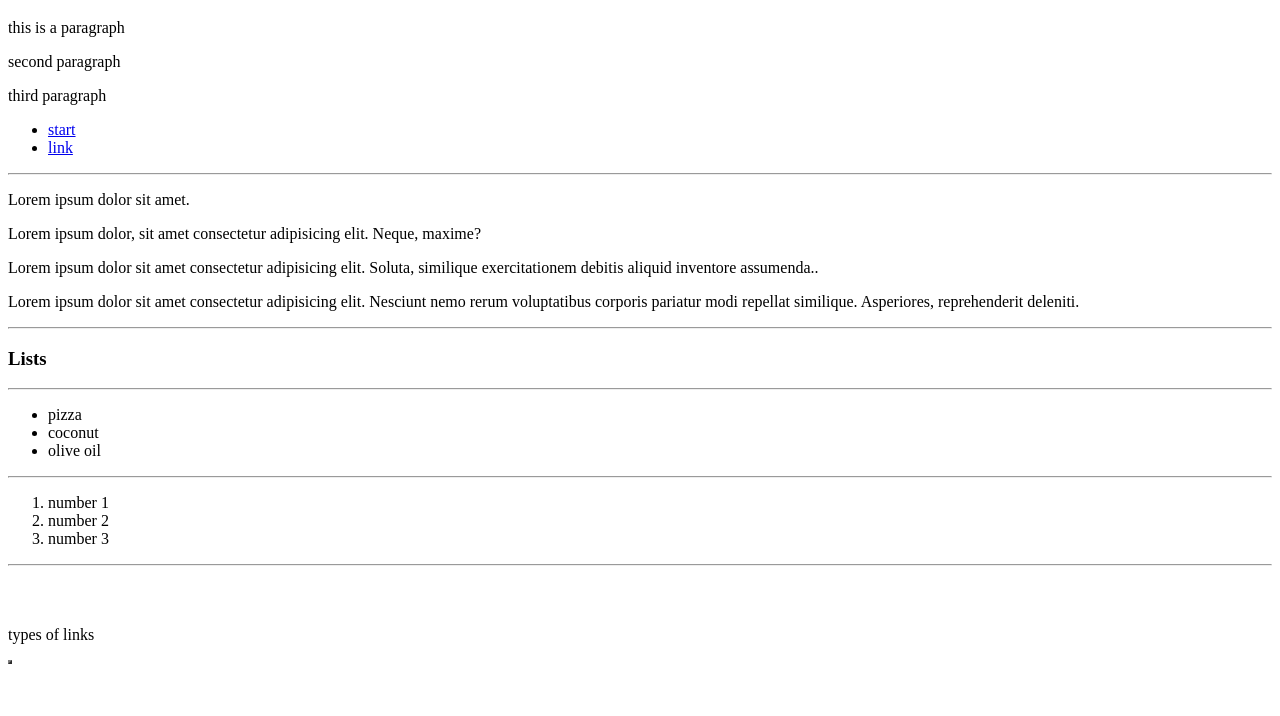
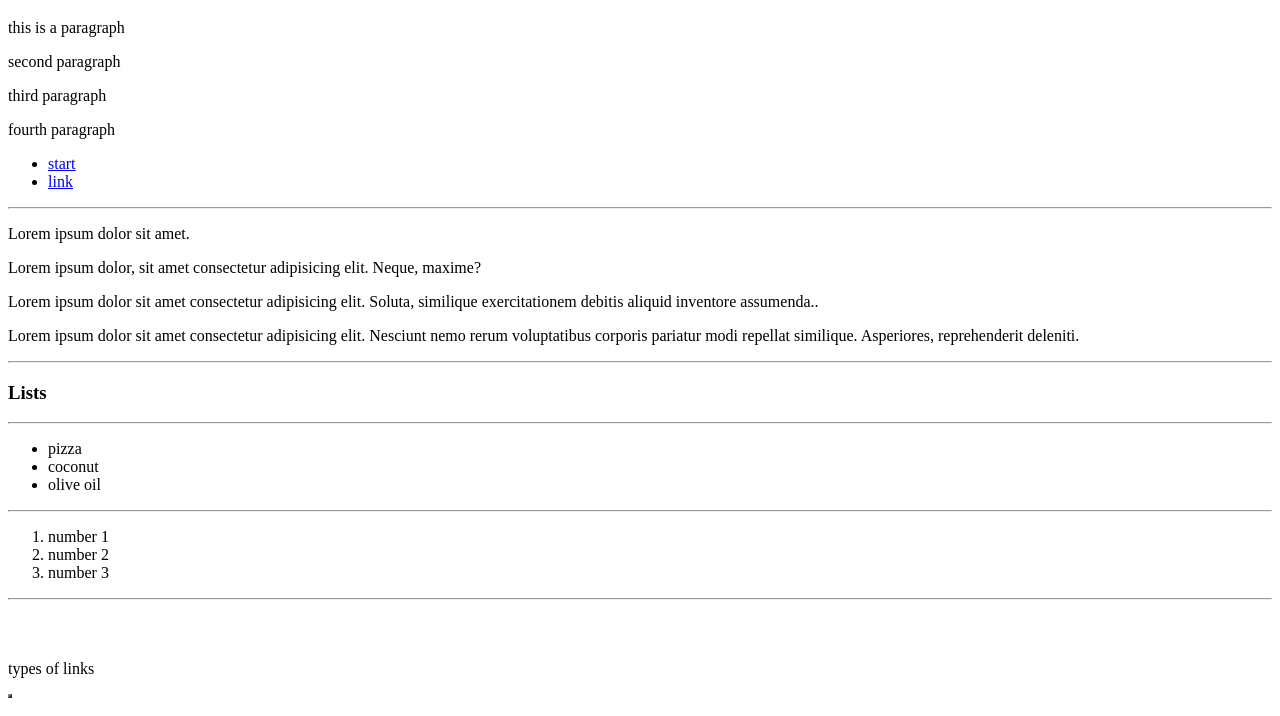
Before and after one commit to Emiltudose/My-first-project-in-webpage., a plain HTML site: page index.html in a window 1280 px wide. Shown: the part 61-777 px from the top of the page. Drawn offline with Linux system fonts and the light colour scheme.

Commit message:
fourth paragraph

```diff
--- a/index.html
+++ b/index.html
@@ -14,6 +14,7 @@
     <p>this is a paragraph</p>
     <p>second paragraph</p>
     <p>third paragraph</p>
+    <p>fourth paragraph</p>
 
     <ul>
         <li>
```
